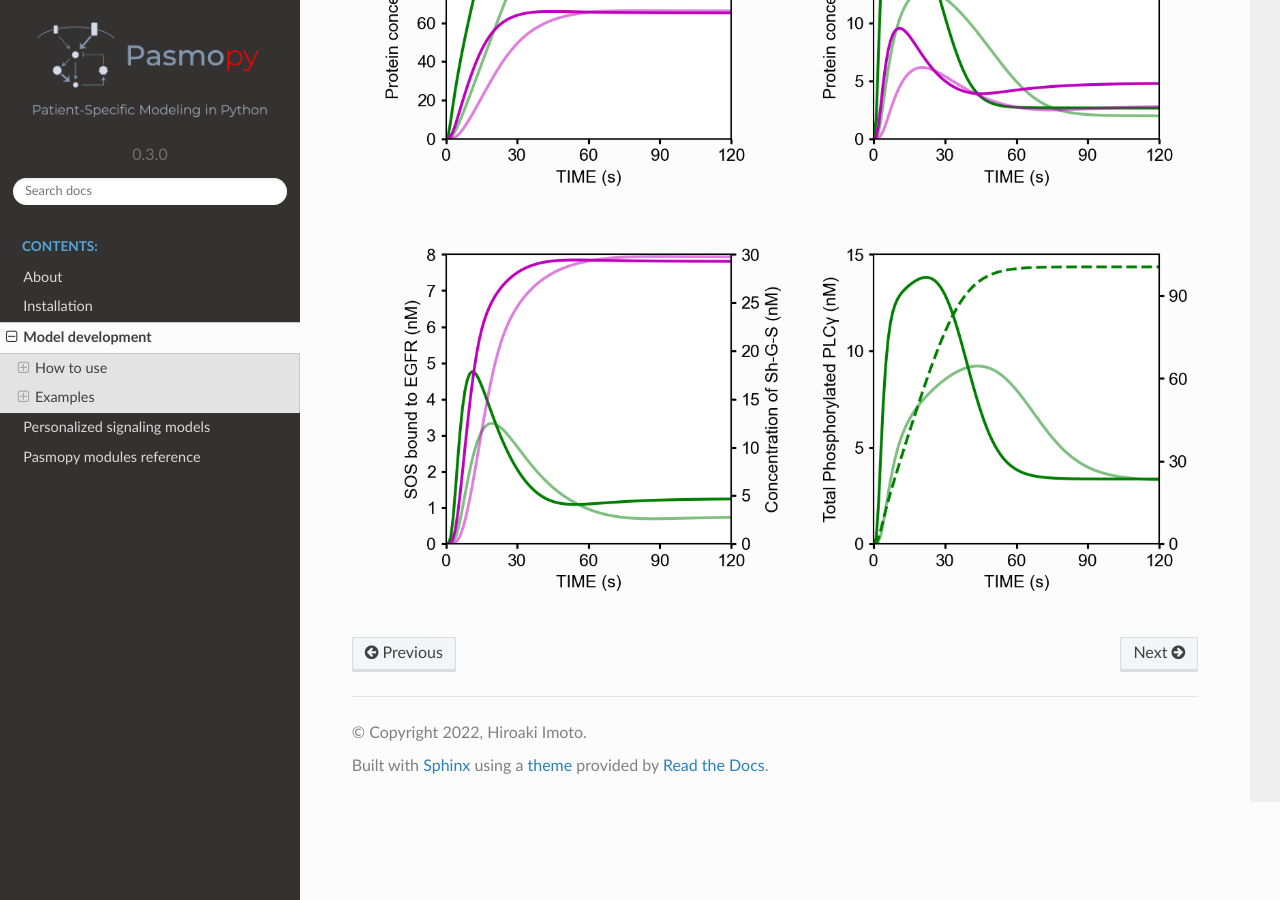
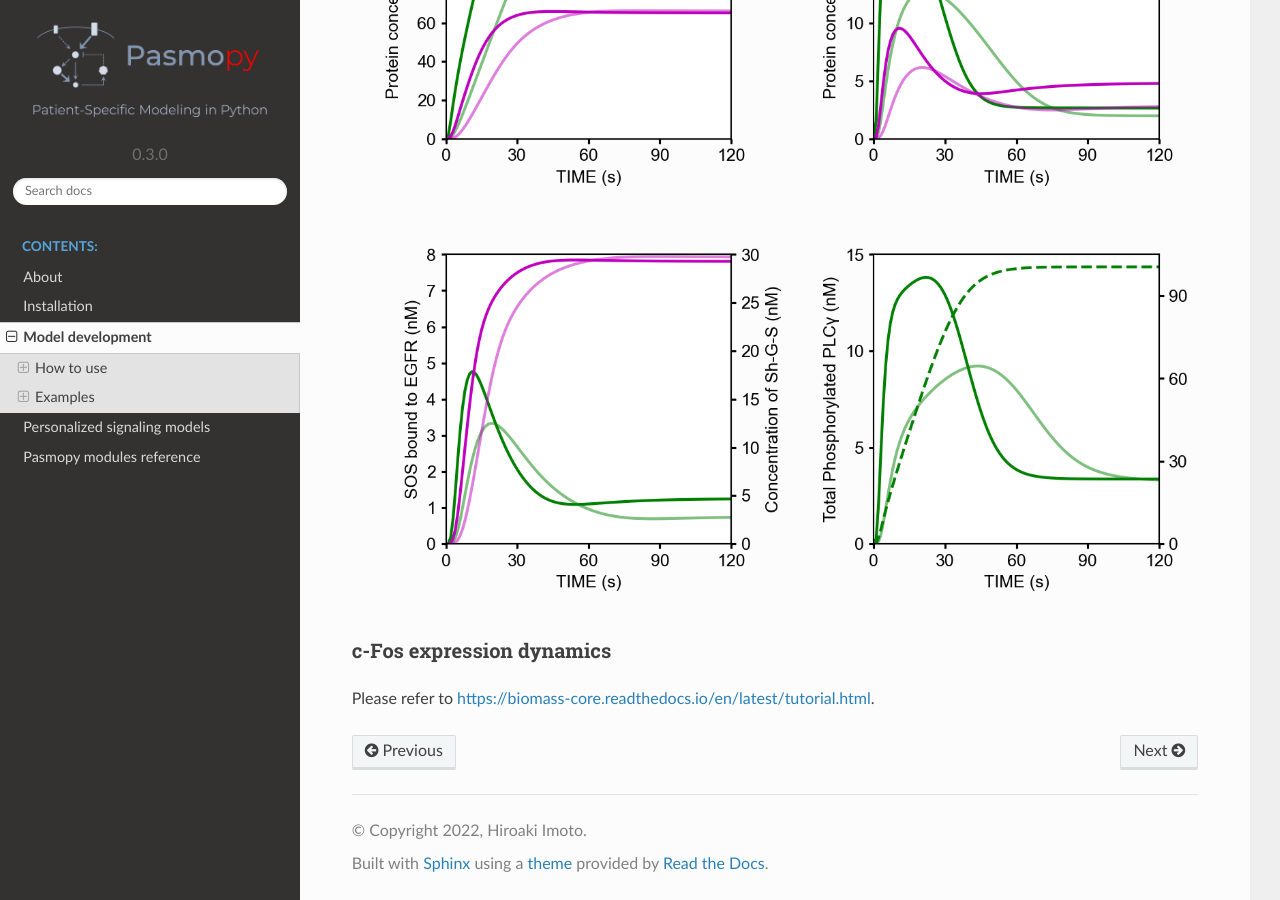
Before and after one commit to pasmopy/pasmopy, a Sphinx documentation site: the page built from docs/model_development.rst, in a window 1280 px wide and 900 px high, scrolled down 7494 px. Built offline with Sphinx 7.4.7 and the Read the Docs theme 2.0.0, drawn with Linux system fonts in a browser that asks for light colours.

Commit message:
Add another example

```diff
--- a/docs/model_development.rst
+++ b/docs/model_development.rst
@@ -382,3 +382,8 @@ Reference:
          plot_simulation_results(res)
 
    .. image:: _static/img/EGF_signaling_sim.png
+
+c-Fos expression dynamics
+^^^^^^^^^^^^^^^^^^^^^^^^^
+
+Please refer to https://biomass-core.readthedocs.io/en/latest/tutorial.html.
```
